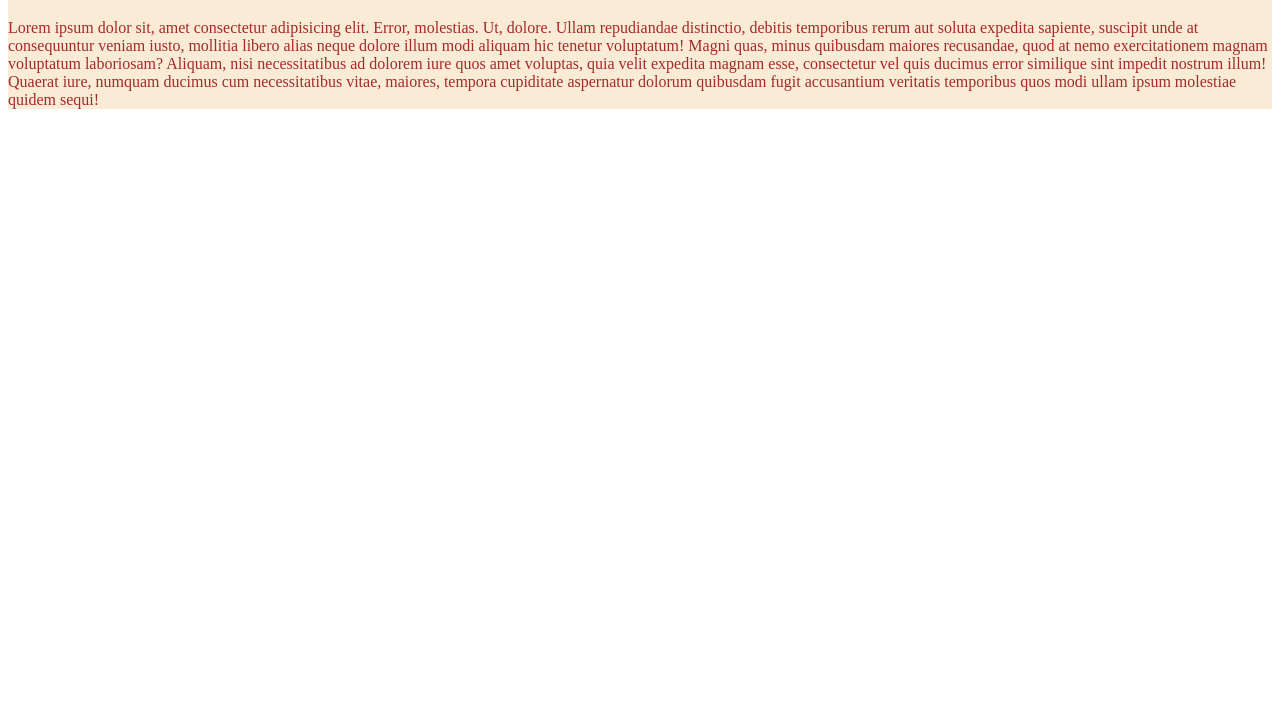
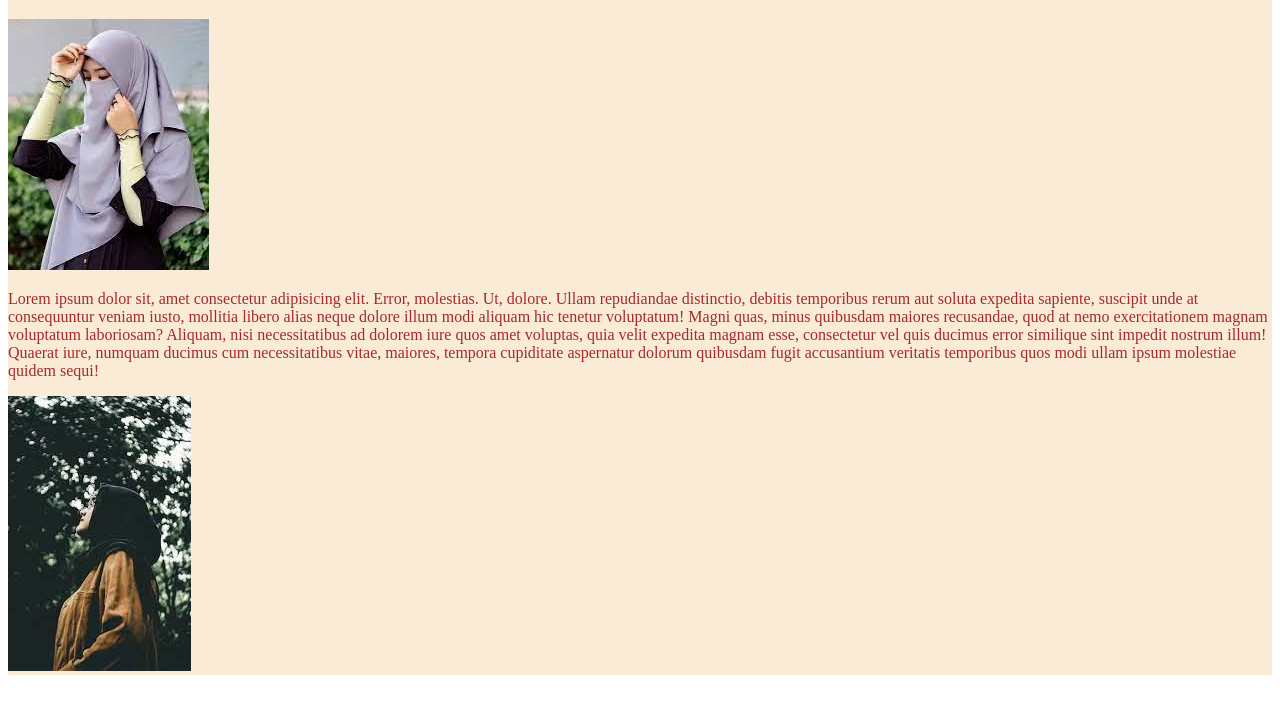
Before and after one commit to NN-shanta/first-repo, a plain HTML site: page index.html in a window 1280 px wide. Shown: the part 61-774 px from the top of the page. Drawn offline with Linux system fonts and the light colour scheme.

Commit message:
image added

```diff
--- a/index.html
+++ b/index.html
@@ -10,6 +10,7 @@
   <body>
     <div class="design">
       <h1>Lorem, ipsum dolor.</h1>
+      <img src="Image/girl.jpeg" alt="">
       <p>
         Lorem ipsum dolor sit, amet consectetur adipisicing elit. Error,
         molestias. Ut, dolore. Ullam repudiandae distinctio, debitis temporibus
@@ -24,6 +25,7 @@
         accusantium veritatis temporibus quos modi ullam ipsum molestiae quidem
         sequi!
       </p>
+      <img src="Image/download.jpeg" alt="">
     </div>
   </body>
 </html>
```
Also changed, not shown: Image/Larkmead_School.png (added), Image/download.jpeg (added), Image/girl.jpeg (added), Image/images.jpeg (added).
